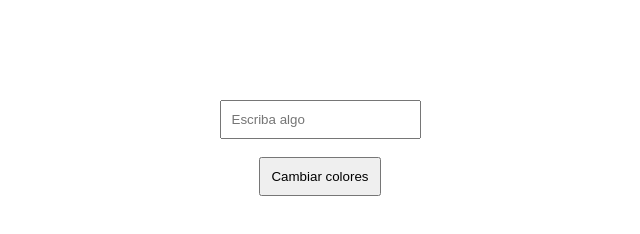
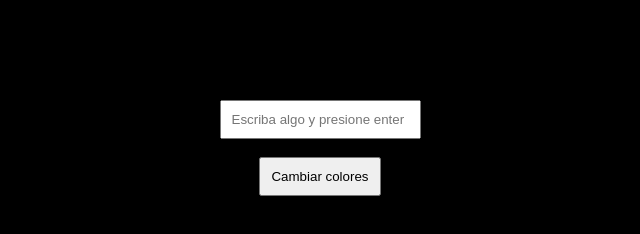
Before and after one commit to tinag1144/sitioWebSimple, a plain HTML site: page PROYECTOWEB/Implementacion1/index.html in a window 1280 px wide. Both pictures are taken after a click on the button "Cambiar colores". Shown: the whole page, without its empty margins (320-960 px from the left). Drawn offline with Linux system fonts and the light colour scheme.

Commit message:
Añadí la lógica para que se cambien el color del fondo y las letras

```diff
--- a/PROYECTOWEB/Implementacion1/index.html
+++ b/PROYECTOWEB/Implementacion1/index.html
@@ -9,11 +9,18 @@
 
 <body>
 
-<input type="text" id="texto" placeholder="Escriba algo">
+<input
+type="text"
+id="texto"
+placeholder="Escriba algo y presione enter"
+onkeypress="mostrarTexto(event)"
+>
 
 <br><br>
 
-<button id="boton">Cambiar colores</button>
+<button onclick="cambiarColor()">
+Cambiar colores
+</button>
 
 <script src="script.js"></script>
 
--- a/PROYECTOWEB/Implementacion1/script.js
+++ b/PROYECTOWEB/Implementacion1/script.js
@@ -0,0 +1,30 @@
+// variable para guardar el estado de los colores
+let estado = 0
+
+
+
+// función para cambiar los colores de la pagina
+const cambiarColor = () => {
+
+    estado++
+
+    if(estado > 2){
+        estado = 0
+    }
+
+    if(estado === 0){
+        document.body.style.background = "white"
+        document.body.style.color = "black"
+    }
+
+    if(estado === 1){
+        document.body.style.background = "black"
+        document.body.style.color = "white"
+    }
+
+    if(estado === 2){
+        document.body.style.background = "lightblue"
+        document.body.style.color = "red"
+    }
+
+}
```
